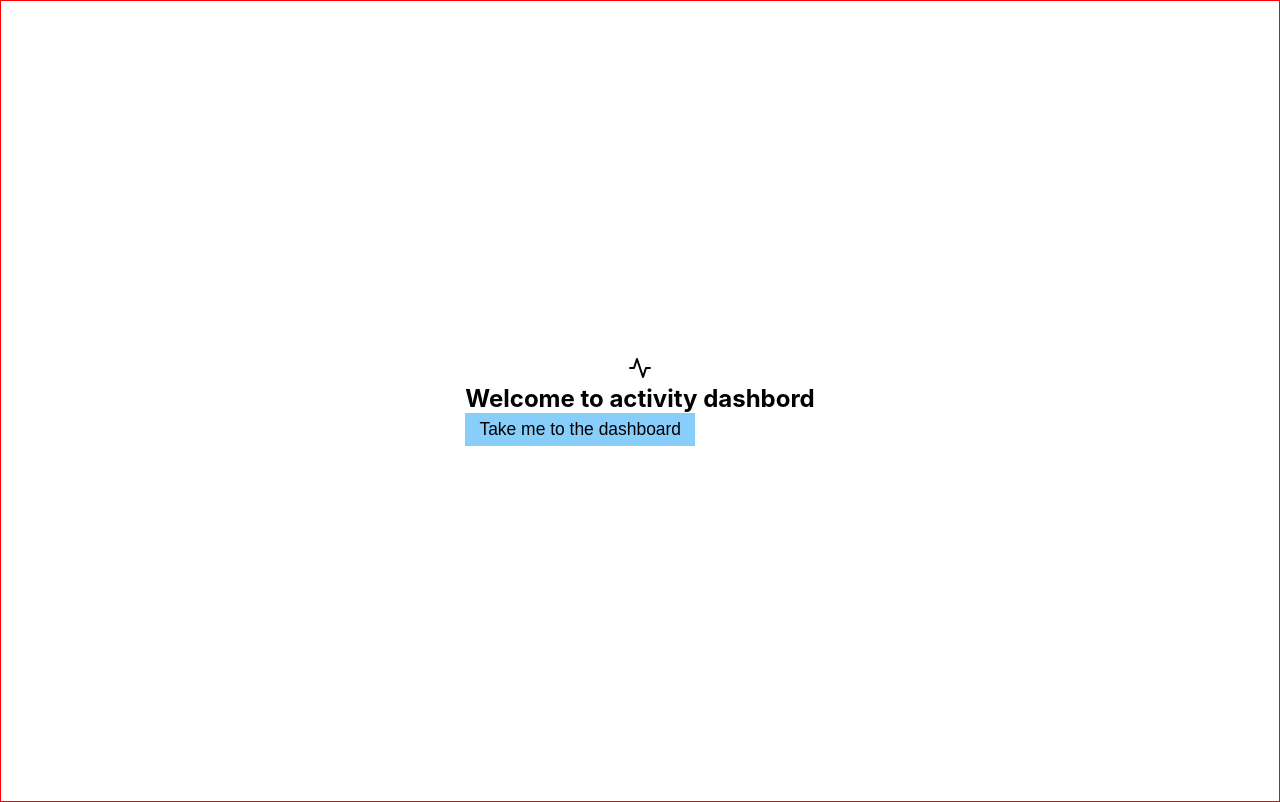
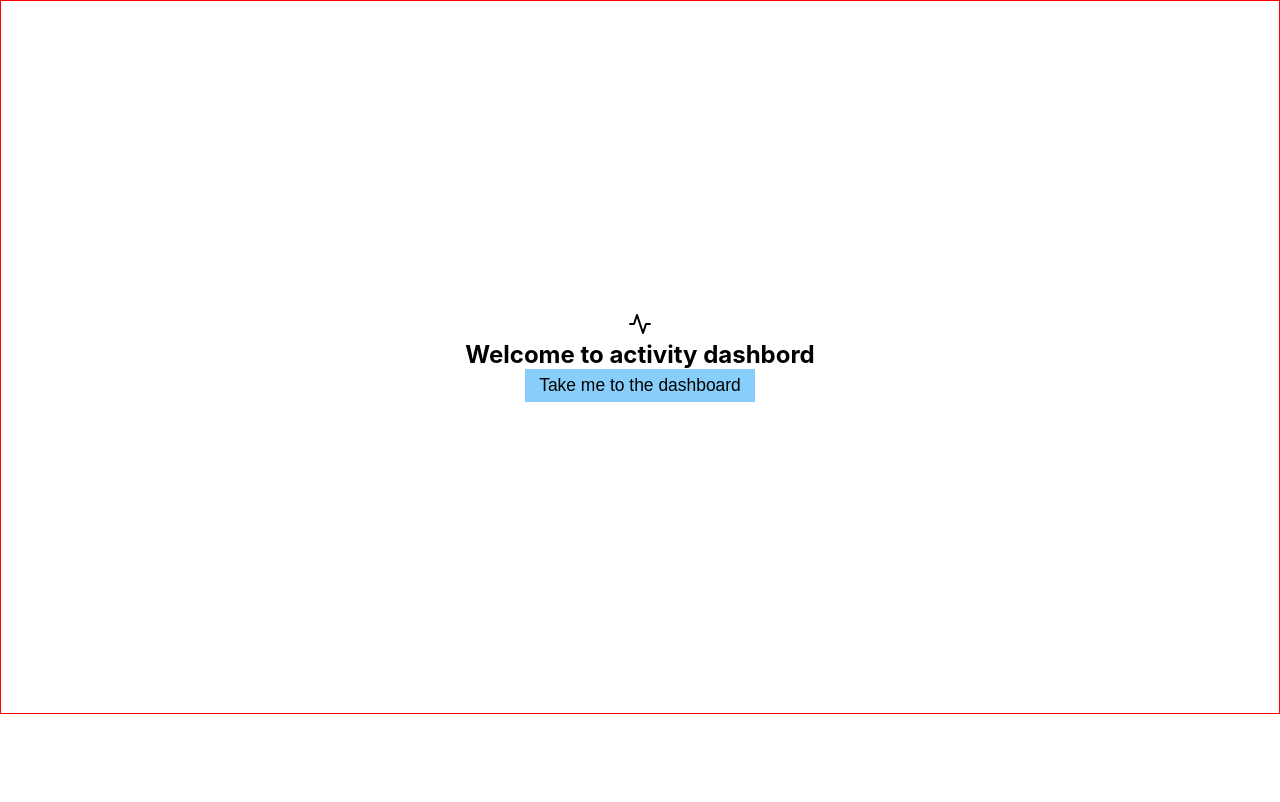
Before and after one commit to 1awlet/APIEndpoint, a React (Create React App) app in the folder activities-api/: page / in a window 1280 px wide. Built offline with nearby package versions, Linux system fonts and the light colour scheme; no server answers.

Commit message:
aligned home items center

```diff
--- a/activities-api/src/Components/Home Page/Home.tsx
+++ b/activities-api/src/Components/Home Page/Home.tsx
@@ -9,7 +9,7 @@ const Home = ()=>{
            <img src={activityIcon} />
            </div>
 
-          <div>
+          <div className="homeDetails">
             <h2>Welcome to activity dashbord</h2>
 
             <button onClick={()=>Navigate("/act")}>Take me to the dashboard</button>
--- a/activities-api/src/Components/Home Page/home.css
+++ b/activities-api/src/Components/Home Page/home.css
@@ -1,18 +1,25 @@
 
 .homeContainer{
-
     border: 1px solid red;
     display: flex;
     height: 100vw;
-    max-height: 800px;
+    max-height: 712px;
     align-items: center;
     justify-content: center;
     flex-direction: column;
 }
 
+.homeDetails{
+    position: relative;
+    display: flex;
+    justify-content: center;
+    flex-direction: column;
+    align-items: center;
 
+}
 
-.homeContainer button{
+.homeDetails button{
+
     width: 230px;
     height: 33px;
     border: none;
```
